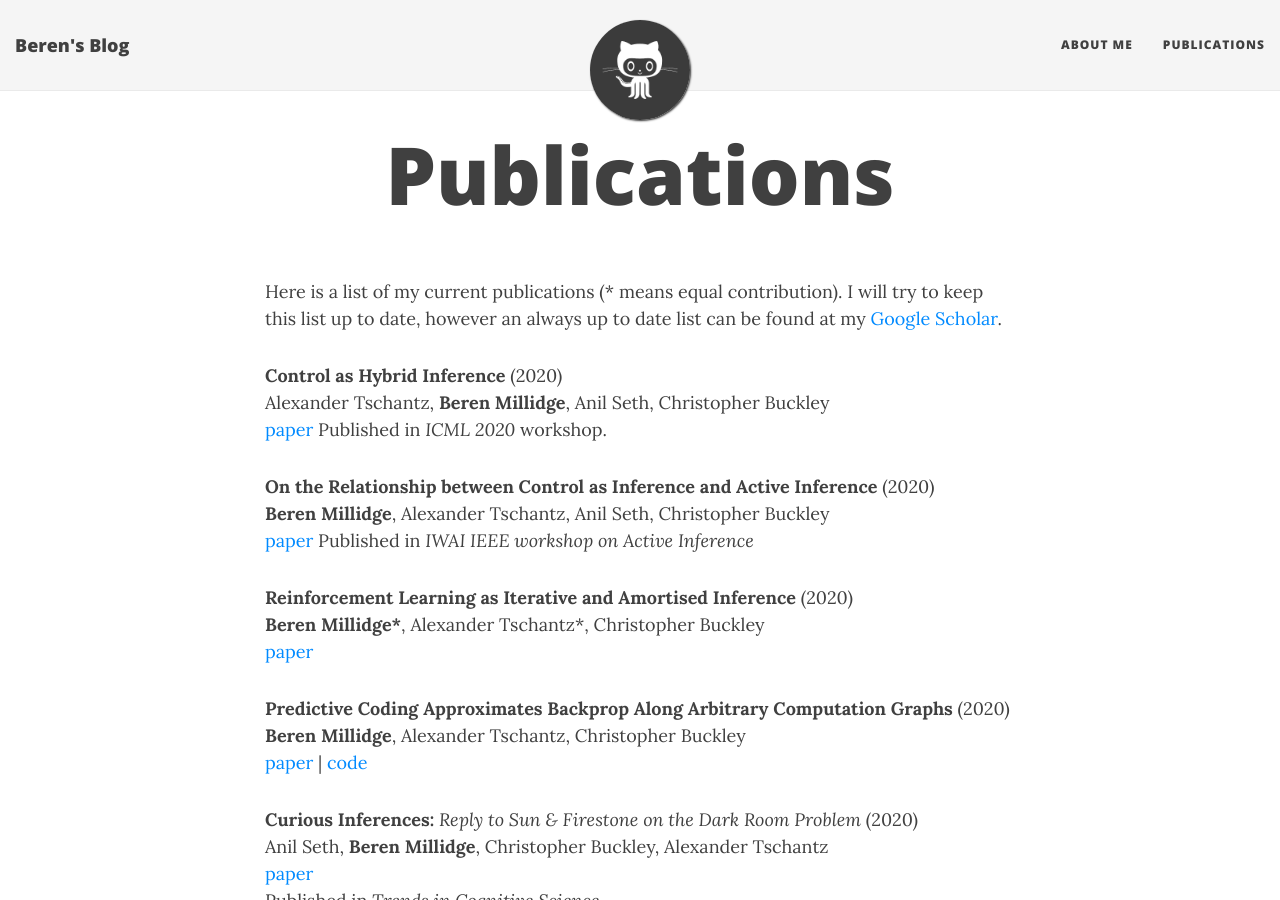
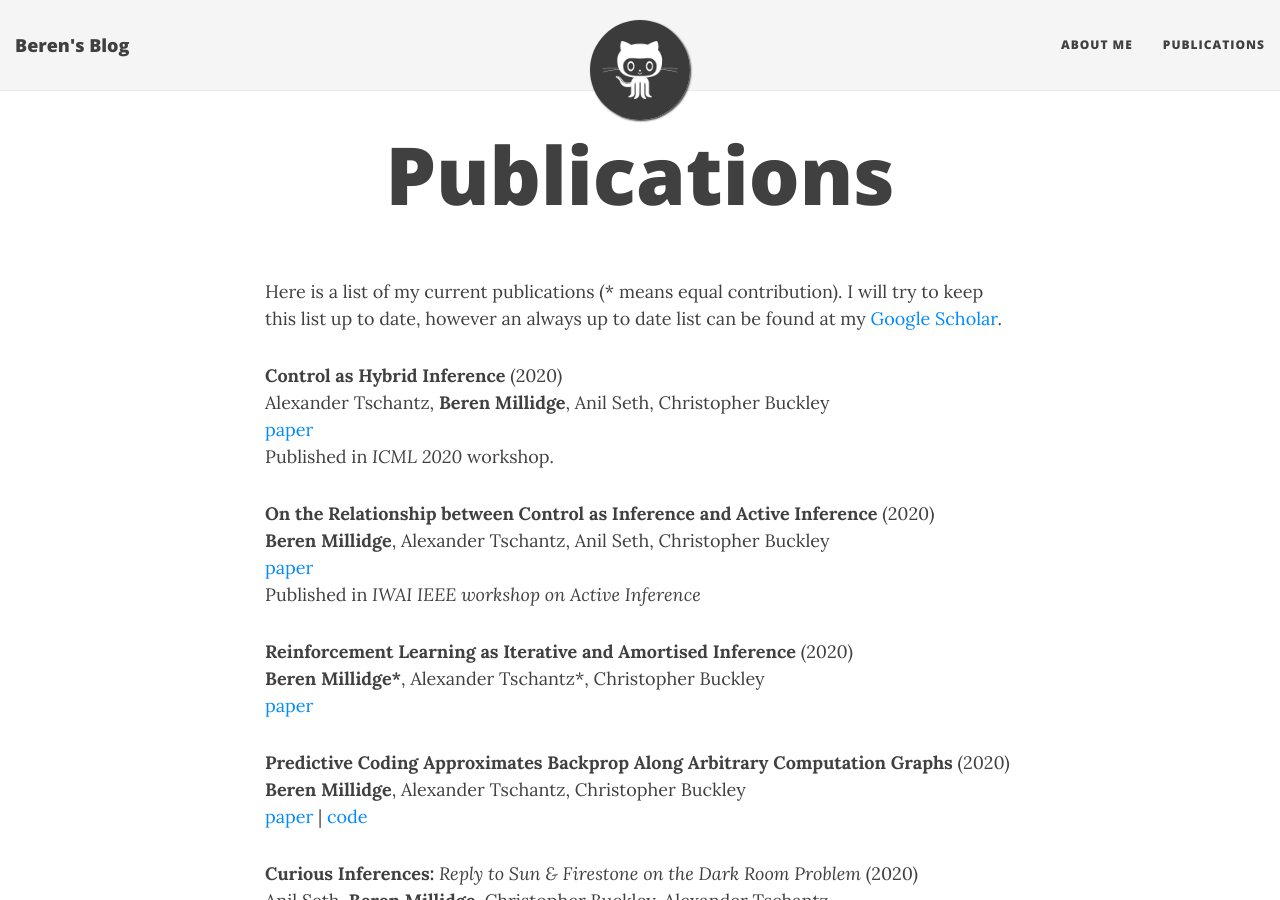
Before and after one commit to BerenMillidge/BerenMillidge.github.io, a Jekyll site: the page built from publications.md, in a window 1280 px wide and 900 px high. Built offline with Jekyll 4.4.1, drawn with Linux system fonts in a browser that asks for light colours; nearby versions of some CDN libraries.

Commit message:
add line breaks

```diff
--- a/publications.md
+++ b/publications.md
@@ -5,10 +5,10 @@ title: Publications
 
 Here is a list of my current publications (* means equal contribution). I will try to keep this list up to date, however an always up to date list can be found at my [Google Scholar](https://scholar.google.com/citations?user=3GGkFTkAAAAJ&hl=en&oi=ao).
 
-**Control as Hybrid Inference** (2020) <br/> Alexander Tschantz, **Beren Millidge**, Anil Seth, Christopher Buckley <br/> [paper](https://arxiv.org/pdf/2007.05838.pdf)
+**Control as Hybrid Inference** (2020) <br/> Alexander Tschantz, **Beren Millidge**, Anil Seth, Christopher Buckley <br/> [paper](https://arxiv.org/pdf/2007.05838.pdf) <br/>
 Published in *ICML 2020* workshop.
 
-**On the Relationship between Control as Inference and Active Inference** (2020) <br/> **Beren Millidge**, Alexander Tschantz, Anil Seth, Christopher Buckley <br/> [paper](https://arxiv.org/pdf/2006.12964.pdf)
+**On the Relationship between Control as Inference and Active Inference** (2020) <br/> **Beren Millidge**, Alexander Tschantz, Anil Seth, Christopher Buckley <br/> [paper](https://arxiv.org/pdf/2006.12964.pdf) <br/>
 Published in *IWAI IEEE workshop on Active Inference*
 
 **Reinforcement Learning as Iterative and Amortised Inference** (2020) <br/> **Beren Millidge\***, Alexander Tschantz*, Christopher Buckley <br/> [paper](https://arxiv.org/abs/2006.10524)
@@ -28,7 +28,7 @@ Published in *Trends in Cognitive Science*
 
 **Reinforcement Learning Through Active Inference** (2020) <br/>
 Alexander Tschantz\*, **Beren Millidge\***, Anil Seth, Christopher Buckley <br/>
-[paper](https://arxiv.org/abs/2002.12636)  \|  [code](https://github.com/alec-tschantz/rl-inference)
+[paper](https://arxiv.org/abs/2002.12636)  \|  [code](https://github.com/alec-tschantz/rl-inference)  <br/>
 Published in *Bridging AI and Cognitive Science (ICLR 2020) workshop*
 
 **Deep Active Inference as Variational Policy Gradients** (2019) <br/>
```
